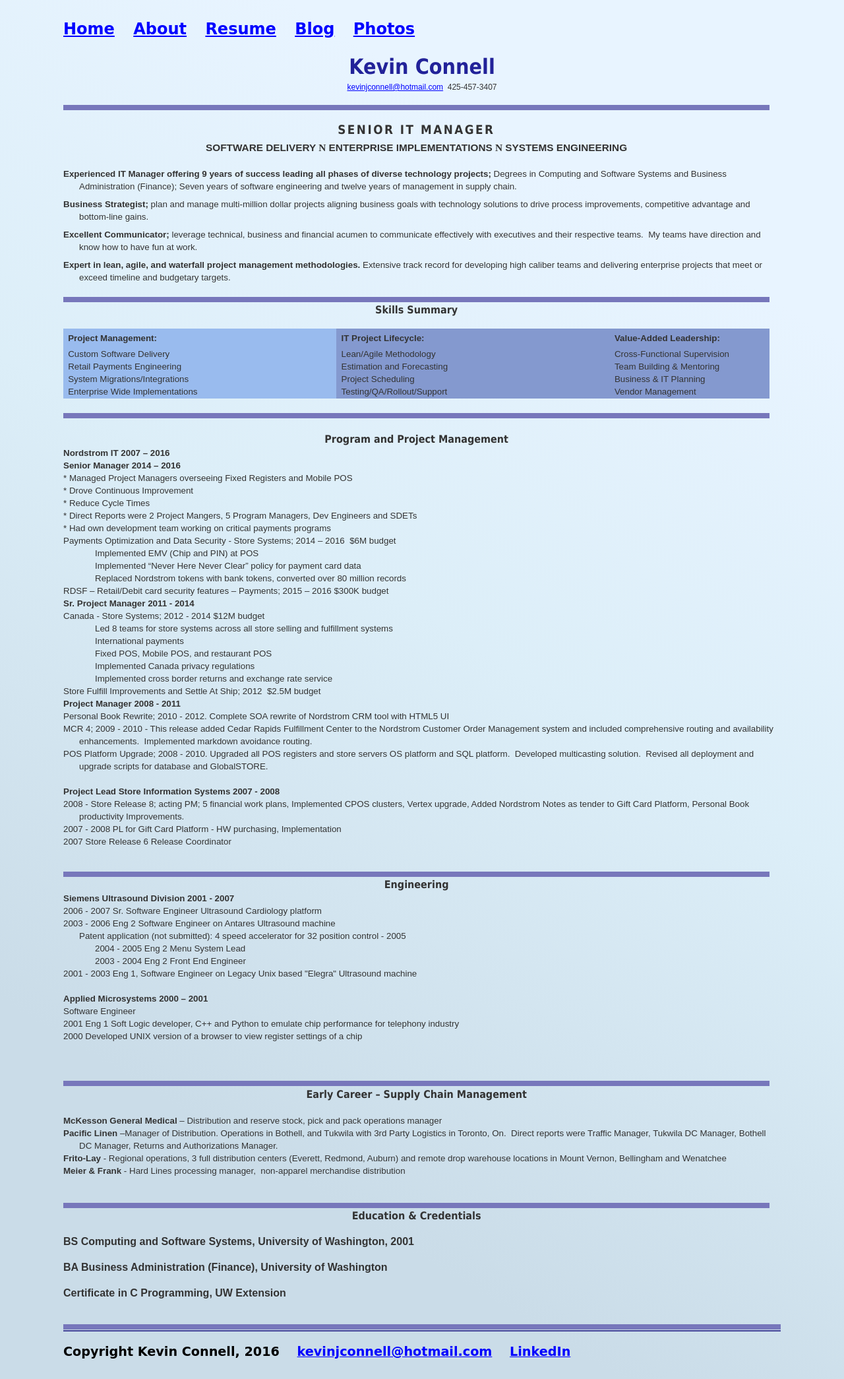
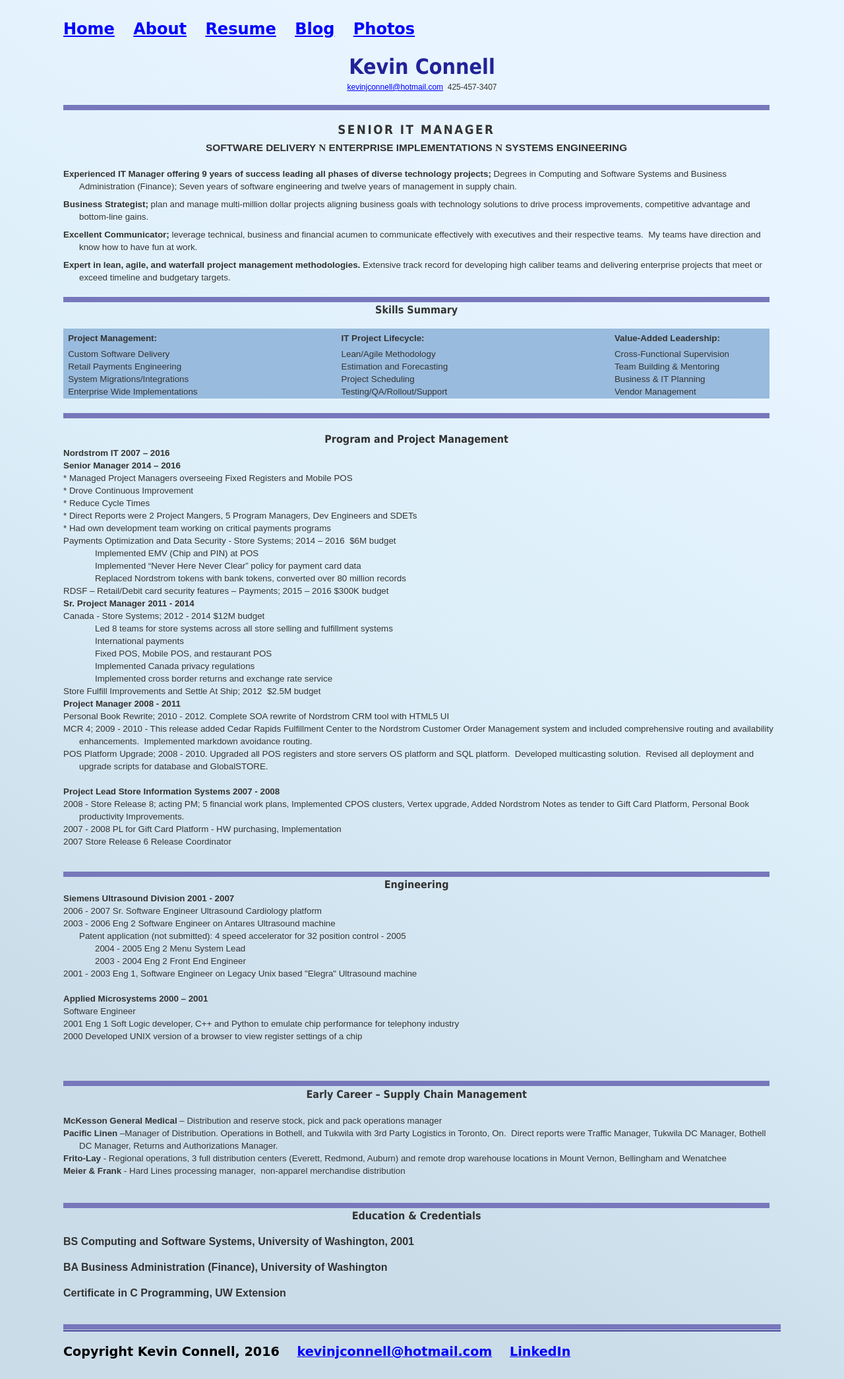
Before and after one commit to mo4dawg/mo4dawg.github.io, a Jekyll site: the page built from CV/index.html, in a window 1280 px wide. Shown: the whole page at 66% size. Built offline with Jekyll 4.4.1, drawn with Linux system fonts in a browser that asks for light colours.

Commit message:
Update index.html

```diff
--- a/CV/index.html
+++ b/CV/index.html
@@ -442,7 +442,7 @@
  style='margin: 0px;
  mso-padding-alt:0in 5.4pt 0in 5.4pt'>
  <tr style='mso-yfti-irow:0;mso-yfti-firstrow:yes;mso-yfti-lastrow:yes'>
-  <td width = "400" valign=top style='background:#99BBEE;color:#EFEFEF;padding:0in 5.4pt 0in 5.4pt'>
+  <td width = "400" valign=top style='background:#99BBDD;color:#EFEFEF;padding:0in 5.4pt 0in 5.4pt'>
   <p class=MsoNormal style='margin-top:2.0pt;margin-right:0in;margin-bottom:
   4.0pt;margin-left:0in;line-height:normal'><span style='mso-bookmark:top'><b
   style='mso-bidi-font-weight:normal'><span style='font-size:10.0pt;font-family:
@@ -465,7 +465,7 @@
   mso-fareast-font-family:"Times New Roman"'>Enterprise Wide Implementations&nbsp;&nbsp;&nbsp;&nbsp;&nbsp;&nbsp;<o:p></o:p></span></span></p>
   </td>
   <span style='mso-bookmark:top'></span>
-  <td width = "400" valign=top style='background:#8499CF;color:#EFEFEF;padding:0in 5.4pt 0in 5.4pt'>
+  <td width = "400" valign=top style='background:#99BBDD;color:#EFEFEF;padding:0in 5.4pt 0in 5.4pt'>
   <p class=MsoNormal style='margin-top:2.0pt;margin-right:0in;margin-bottom:
   4.0pt;margin-left:0in;line-height:normal'><span style='mso-bookmark:top'><b
   style='mso-bidi-font-weight:normal'><span style='font-size:10.0pt;font-family:
@@ -489,7 +489,7 @@
   </td>
 
   <span style='mso-bookmark:top'></span>
-  <td width = "100%" valign=top style='width:171.0pt;background:#8499CF;color:#EFEFEF;padding:
+  <td width = "100%" valign=top style='width:171.0pt;background:#99BBDD;color:#EFEFEF;padding:
   0in 5.4pt 0in 5.4pt'>
   <p class=MsoNormal style='margin-top:2.0pt;margin-right:0in;margin-bottom:
   4.0pt;margin-left:0in;line-height:normal'><span style='mso-bookmark:top'><b
```
